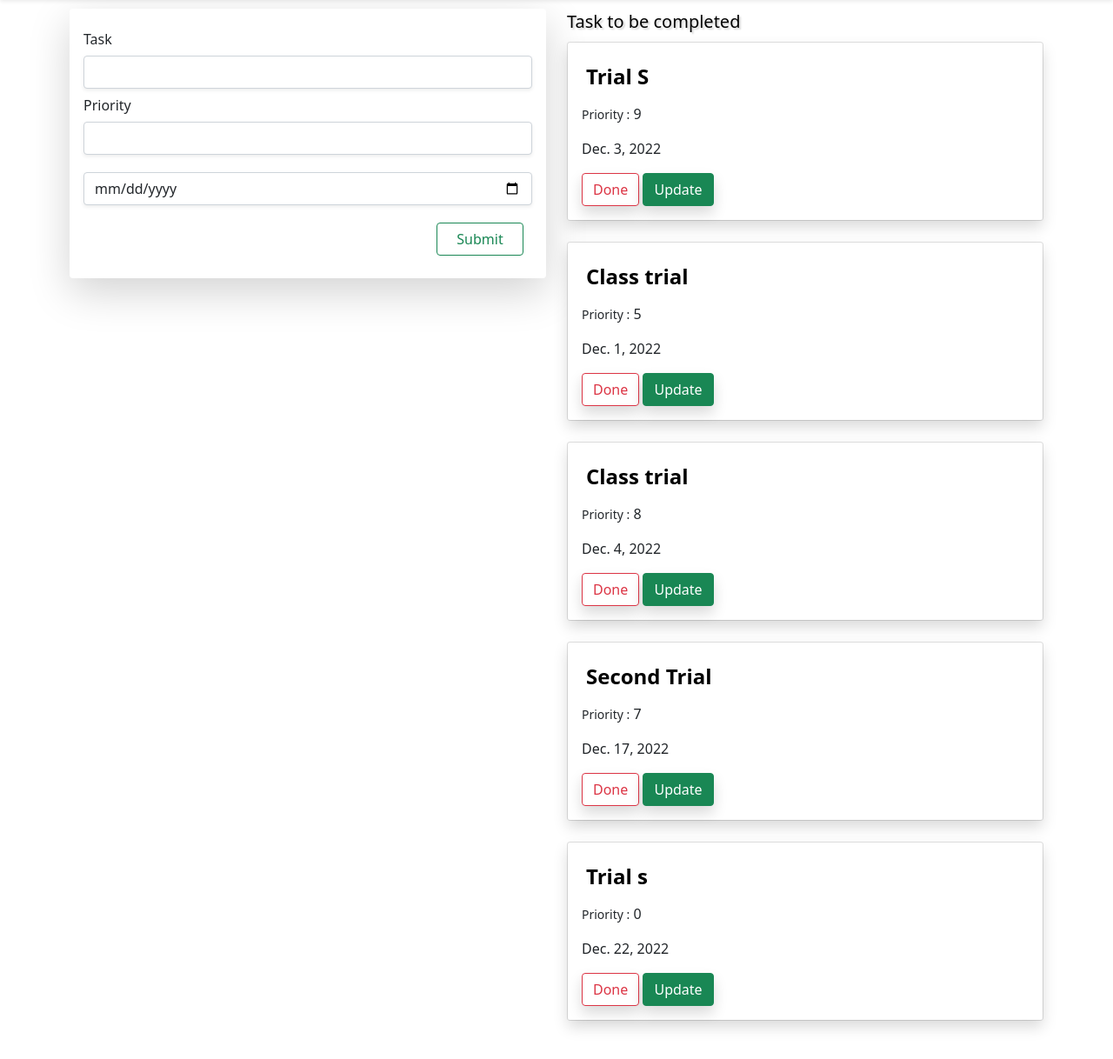
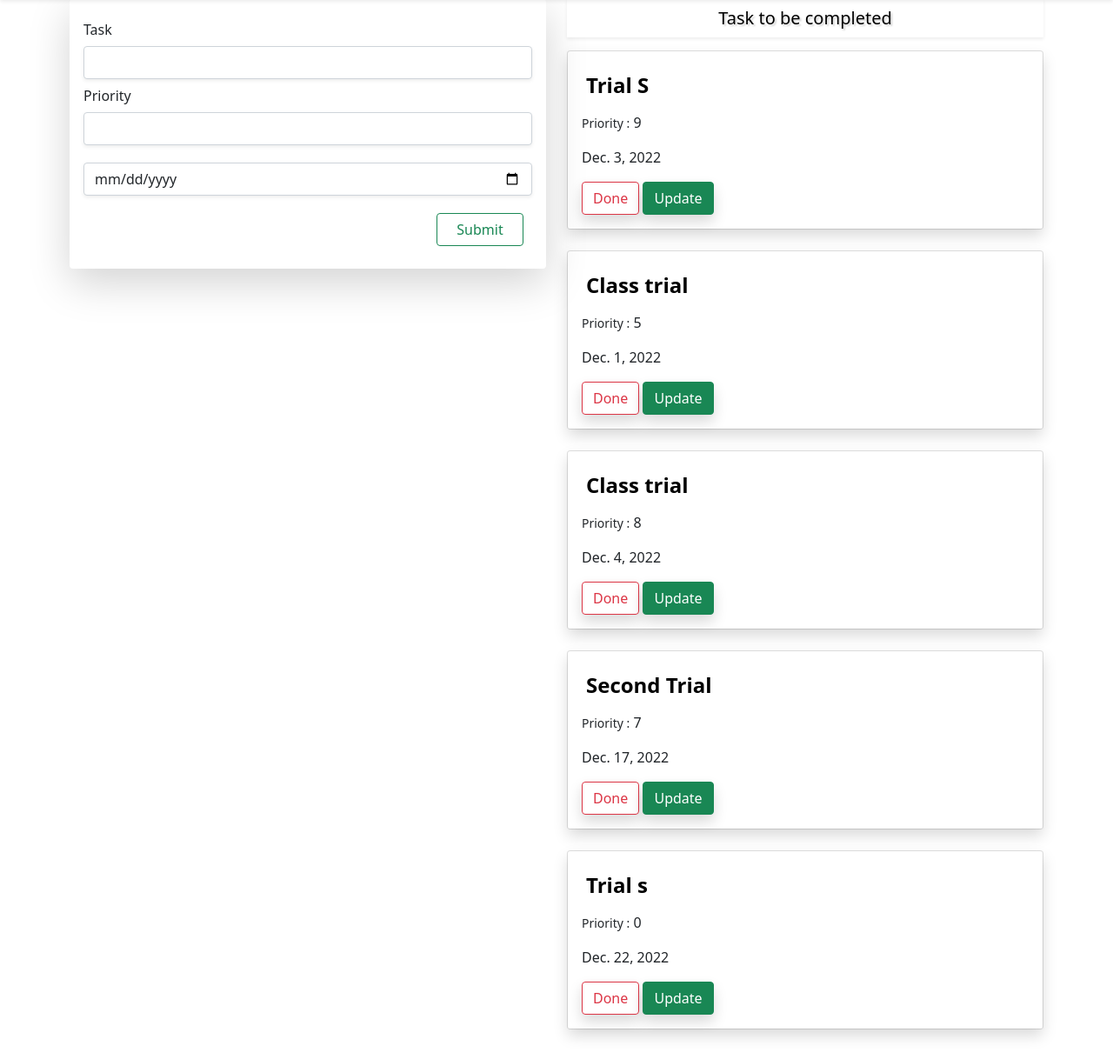
Before and after one commit to MidlajN/ToDo-App, a Django app: page / in a window 1280 px wide. Shown: the part 56-1274 px from the top of the page at 87% size. Before the commit the page ends 1241 px from the top, so only its background shows below. Run offline with Django 4.2, Linux system fonts and the light colour scheme; data comes from the database, SQL or seed files in the repository; both versions use the stored data as it was after the commit.

Commit message:
ToDo templates updated

```diff
--- a/ToDo_App/template/base.html
+++ b/ToDo_App/template/base.html
@@ -3,12 +3,16 @@
 <head>
     <meta charset="UTF-8">
     <title>Title</title>
-      <link href="https://cdn.jsdelivr.net/npm/bootstrap@5.0.2/dist/css/bootstrap.min.css" rel="stylesheet"
+    <link href="https://cdn.jsdelivr.net/npm/bootstrap@5.0.2/dist/css/bootstrap.min.css" rel="stylesheet"
           integrity="sha384-EVSTQN3/azprG1Anm3QDgpJLIm9Nao0Yz1ztcQTwFspd3yD65VohhpuuCOmLASjC" crossorigin="anonymous">
-
+    <style>
+        .sticky-top{
+        top: 55px;
+        }
+    </style>
 </head>
 <body>
-<nav class="navbar navbar-light bg-success shadow-sm">
+<nav class="navbar fixed-top navbar-light bg-success shadow-sm">
     <div class="container-fluid">
         <p class="navbar-brand" style="margin:auto;text-shadow:2px 2px 2px black;color:white;">ToDo</p>
     </div>
--- a/ToDo_App/template/detail.html
+++ b/ToDo_App/template/detail.html
@@ -1,7 +1,7 @@
 {% extends 'base.html' %}
 
 {% block body %}
-<div class="container">
+<div class="container" style="margin-top:70px">
   <div class="card">
     <div class="card-body p-3 shadow">
       <a href="{% url 'ToDoAPP:task' %}" >
--- a/ToDo_App/template/home.html
+++ b/ToDo_App/template/home.html
@@ -6,7 +6,8 @@
 
     <div class="row">
 
-        <div class="col-sm-6">
+        <div class=" col-sm-6">
+            <div class="sticky-top">
             <form class="p-3 shadow-lg rounded" method="post" enctype="multipart/form-data">
                 {% csrf_token %}
                 <div>
@@ -34,17 +35,20 @@
                     </div>
                 </div>
             </form>
+        </div></div>
+
+        <div class="col-sm-6" >
+            <div class="shadow-sm sticky-top" style="background-color:white;">
+                <div style="padding:7px;text-align:center">
+                <a style="text-decoration:none;" href="{% url 'ToDoAPP:classhome' %}">
+                    <h style="font-size:20px;text-shadow:2px 2px 2px lightgrey;color:black;">Task to be completed</h>
+                </a>
+                </div>
             </div>
 
-        <div class="col-sm-6">
-            <div>
-                <a href="{% url 'ToDoAPP:classhome' %}">
-                    <legend style="font-size:20px;text-shadow:2px 2px 2px lightgrey;color:black">Task to be completed</legend>
-                </a>
-            </div>
-
+            <div  style="margin-top:60px">
             {% for i in task_key %}
-            <div class="card">
+                <div class="card" >
                     <div class="card-body p-3 shadow">
                         <a href="{% url 'ToDoAPP:classdetailview' i.id %}" ><legend style="color:black;padding:5px"><b>{{ i.task }}</b></legend></a>
                         <p class="fw-lighter">
@@ -56,9 +60,9 @@
                             <button class="btn btn-success shadow" style="color:white;">Update</button>
                         </a>
                     </div>
+                </div><br>
+            {% endfor %}
             </div>
-            <br>
-            {% endfor %}
         </div>
 
     </div>
--- a/ToDo_App/template/list.html
+++ b/ToDo_App/template/list.html
@@ -1,7 +1,7 @@
 {% extends 'base.html' %}
 
 {% block body %}
-<div class="container">
+<div class="container" style="margin-top:70px">
     {% for i in task_key %}
     <div class="card">
         <div class="card-body p-3 shadow">
```
Also changed, not shown: ToDo_App/db.sqlite3. Lines whose indentation alone changed are shown as unchanged.
